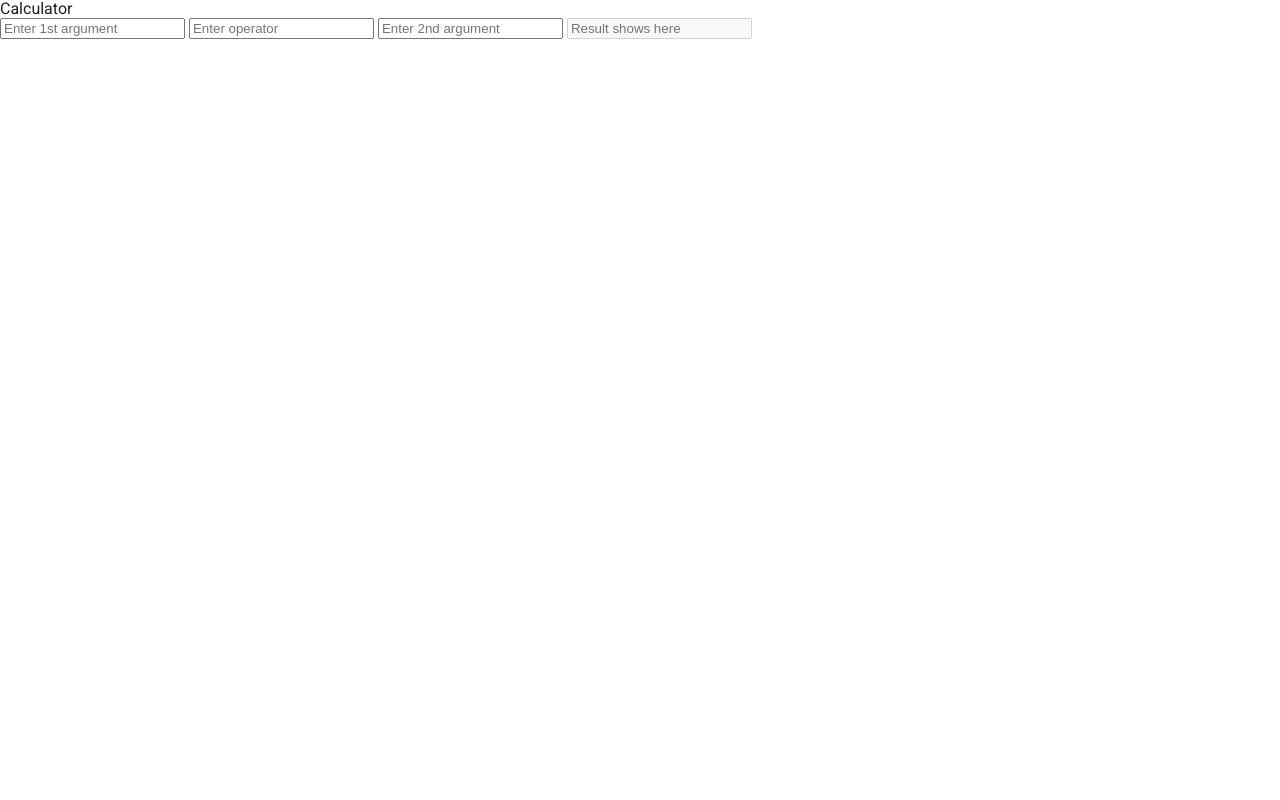
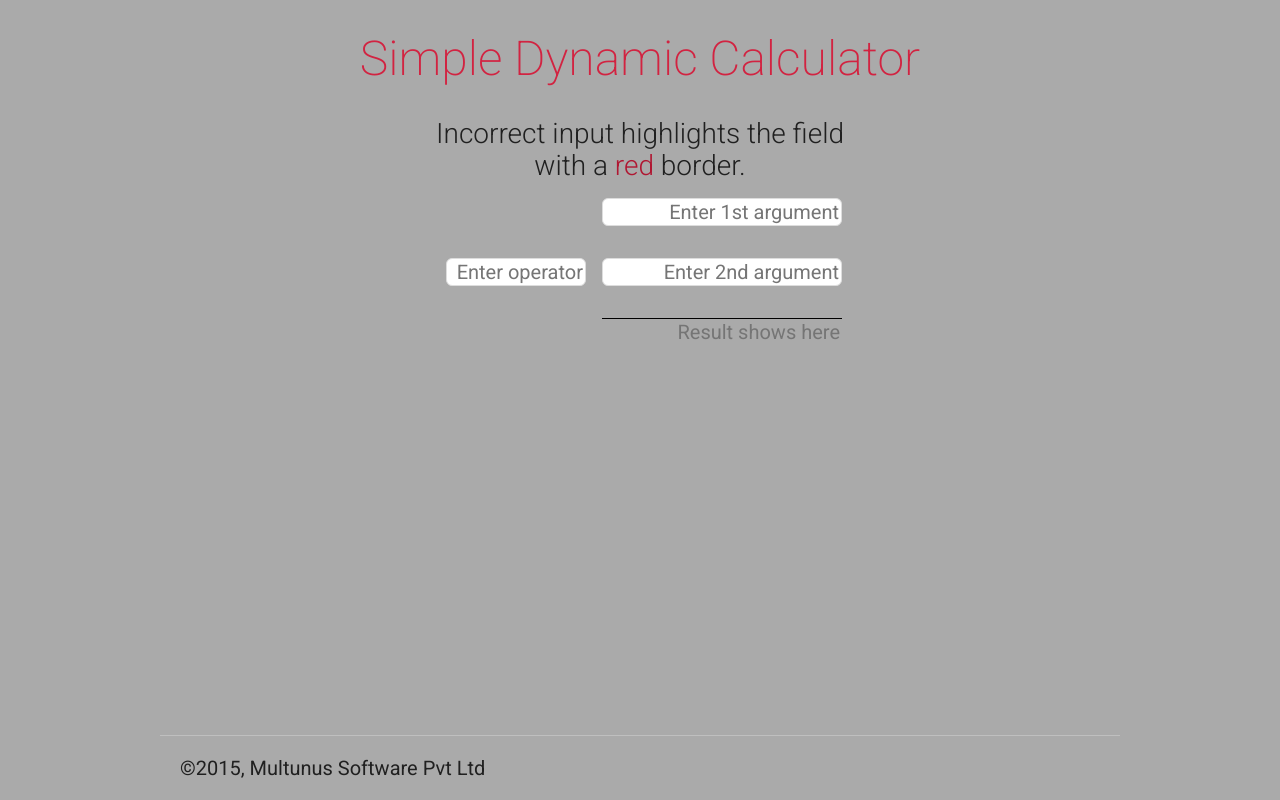
Before and after one commit to akshaybhalotia/JSCalculator, a website: page index.html in a window 1280 px wide. Drawn offline with Linux system fonts and the light colour scheme.

Commit message:
Beautify UI and add support for float operations

```diff
--- a/index.html
+++ b/index.html
@@ -8,17 +8,27 @@
   <title>Calculator</title>
 </head>
 <body>
-  <header>
-    Calculator
+  <header class="header">
+    <h1>Simple Dynamic Calculator</h1>
   </header>
   <section class="main">
-    <input type="text" placeholder="Enter 1st argument" id="operand1" oninput="go(this)"></input>
-    <input type="text" placeholder="Enter operator" id="operator" oninput="go(this)"></input>
-    <input type="text" placeholder="Enter 2nd argument" id="operand2" oninput="go(this)"></input>
-    <input type="text" placeholder="Result shows here" id="result" disabled></input>
-    <section id="demo"></section>
+    <h3>Incorrect input highlights the field with a <span style="color: #B01732;">red</span> border.</h3>
+    <div class="group">
+      <input type="text" class="operand" placeholder="Enter 1st argument" id="operand1" oninput="go(this)" tabindex="1"></input>
+    </div>
+    <div class="group">
+      <input type="text" class="operand" placeholder="Enter 2nd argument" id="operand2" oninput="go(this)" tabindex="3"></input>
+      <input type="text" class="operator" placeholder="Enter operator" id="operator" oninput="go(this)" tabindex="2"></input>
+    </div>
+    <div class="group">
+      <input type="text" class="result" placeholder="Result shows here" id="result" disabled></input>
+    </div>
   </section>
-  <footer></footer>
+  <footer class="footer">
+    <section class="copyright-info">
+      <p>©2015, Multunus Software Pvt Ltd</p>
+    </section>
+  </footer>
   <script src="lib/calculator.js"></script>
   <script src="lib/input_checker.js"></script>
   <script src="lib/dom_interface.js"></script>
--- a/lib/dom_interface.js
+++ b/lib/dom_interface.js
@@ -13,10 +13,9 @@ function DOMInterface (inputChecker) {
       shouldCalculate = shouldCalculate && valid;
       if (triggerField === field.id) {
         if (valid) {
-          field.style.cssText = "border: 1px solid green";
+          field.style.cssText = "border: 1px solid #DDD";
         } else {
-          field.style.cssText = "border: 1px solid red";
-          alert("Incorrect "+operandFieldList[triggerField]);
+          field.style.cssText = "border: 2px solid #B01732";
         }
       }
     }
@@ -27,9 +26,9 @@ function DOMInterface (inputChecker) {
       shouldCalculate = shouldCalculate && valid;
       if (triggerField === field.id) {
         if (valid) {
-          field.style.cssText = "border: 1px solid green";
+          field.style.cssText = "border: 1px solid #DDD";
         } else {
-          field.style.cssText = "border: 1px solid red";
+          field.style.cssText = "border: 2px solid #B01732";
           alert("Incorrect "+operatorFieldList[triggerField]);
         }
       }
--- a/lib/main.js
+++ b/lib/main.js
@@ -6,6 +6,7 @@ function go (field) {
   var emptyValue = !field.value || field.value.trim().length === 0;
   if(emptyValue) {
     document.getElementById('result').value = '';
+    document.getElementById(field.id).style.cssText = "border: 1px solid #DDD";
   } else {
     check(field.id);
   }
@@ -14,7 +15,7 @@ function go (field) {
 function check(fieldID) {
   var checkResult = dom_interface.checkFields(fieldID);
   if (checkResult) {
-    document.getElementById('result').value = calc.calculate(parseInt(document.getElementById('operand1').value), parseInt(document.getElementById('operand2').value), document.getElementById('operator').value);
+    document.getElementById('result').value = calc.calculate(parseFloat(document.getElementById('operand1').value), parseFloat(document.getElementById('operand2').value), document.getElementById('operator').value);
   } else {
     document.getElementById('result').value = '';
   }
--- a/styles/main.css
+++ b/styles/main.css
@@ -77,9 +77,10 @@ Custom styles
 */
 
 body {
-  background: #fff;
+  background-color: #AAA;
   color: #202020;
-  font: 400 16px/18px 'Roboto', sans-serif;
+  text-align: center;
+  font: 400 20px/24px 'Roboto', sans-serif;
 }
 h1 {
   font: 200 48px/54px 'Roboto', sans-serif;
@@ -90,3 +91,90 @@ h2 {
 h3 {
   font: 300 28px/32px 'Roboto', sans-serif;
 }
+input {
+  display: inline;
+  border: 1px solid #DDD;
+  float: right;
+  text-align: right;
+  border-radius: 6px;
+  font: 400 20px/24px 'Roboto', sans-serif;
+  margin: .8em .4em;
+}
+
+/*
+========================================
+Header
+========================================
+*/
+
+.header {
+  width: 100%;
+  margin: 32px auto;
+  color: #D22341;
+}
+
+/*
+========================================
+Main
+========================================
+*/
+
+.main {
+  position: relative;
+  left: 50%;
+  transform: translateX(-50%);
+  width: 21em;
+}
+.operand,
+.result {
+  width: 12em;
+}
+.operator {
+  width: 7em;
+}
+.result,
+#operand1 {
+  display: block;
+}
+.result {
+  color: #202020;
+  background-color: #AAA;
+  border: none;
+  border-top: 1px solid black;
+  border-radius: 0;
+}
+
+/*
+========================================
+Footer
+========================================
+*/
+
+.footer {
+  position: absolute;
+  bottom: 0;
+  width: 100%;
+  padding-top: 1px;
+}
+.copyright-info {
+  width: 100%;
+  min-width: 320px;
+  max-width: 960px;
+  margin: 10px auto 0;
+  padding: 20px;
+  text-align: left;
+  border-top: 1px solid #BFBFBF;
+}
+
+@media only screen and (max-width: 419px) {
+  input {
+    float: none;
+  }
+  .result,
+  #operand1 {
+    display: inline;
+  }
+  .main {
+    width: 100%;
+  }
+}
```
